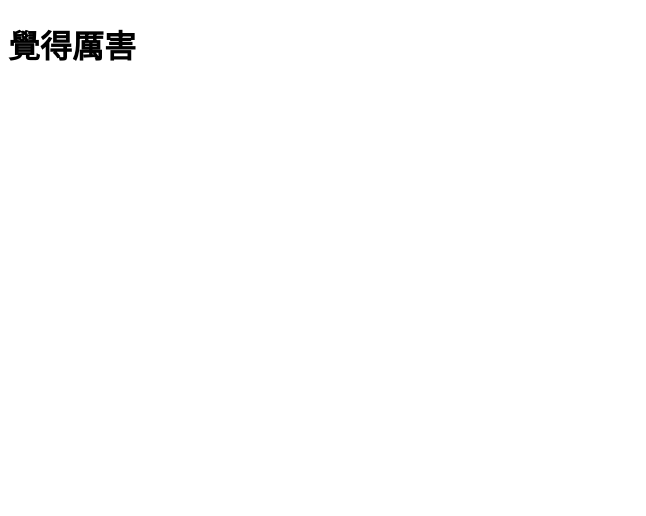
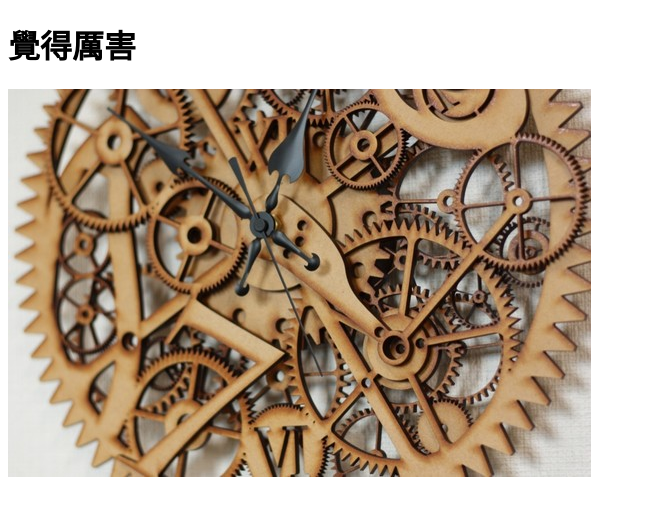
Before and after one commit to black00ghost/black00ghost.github.io, a plain HTML site: page index.html in a window 1280 px wide. Shown: the whole page, without its empty margins (0-646 px from the left). Drawn offline with Linux system fonts and the light colour scheme.

Commit message:
Update index.html

```diff
--- a/index.html
+++ b/index.html
@@ -6,6 +6,6 @@
   </head>
   <body>
     <h1>覺得厲害</h1>
-    <img src="./0_4c5a32840540feda62bb806cb7df3e76_583x585.jpg></img>
+    <img src="https://github.com/black00ghost/black00ghost.github.io/blob/main/0_4c5a32840540feda62bb806cb7df3e76_583x585.jpg"></img>
   </body>
 </html>
```
